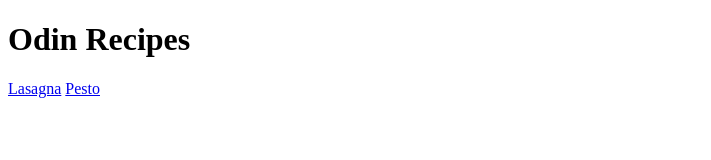
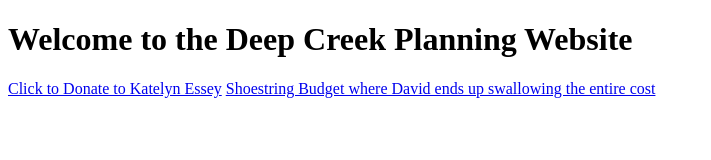
Before and after one commit to dwh210/Deep-Creek, a plain HTML site: page index.html in a window 1280 px wide. Shown: the whole page, without its empty margins (0-711 px from the left). Drawn offline with Linux system fonts and the light colour scheme.

Commit message:
Update index.html

```diff
--- a/index.html
+++ b/index.html
@@ -4,11 +4,11 @@
     <meta charset="UTF-8">
     <meta http-equiv="X-UA-Compatible" content="IE=edge">
     <meta name="viewport" content="width=device-width, initial-scale=1.0">
-    <title>Recipe Page</title>
+    <title>Deep Creek</title>
 </head>
 <body>
-    <h1>Odin Recipes</h1>
-    <a href="recipes/lasagna.html">Lasagna</a>
-    <a href="recipes/pesto.html">Pesto</a>
+    <h1>Welcome to the Deep Creek Planning Website</h1>
+    <a href="recipes/lasagna.html">Click to Donate to Katelyn Essey</a>
+    <a href="recipes/pesto.html">Shoestring Budget where David ends up swallowing the entire cost </a>
 </body>
 </html>
```
